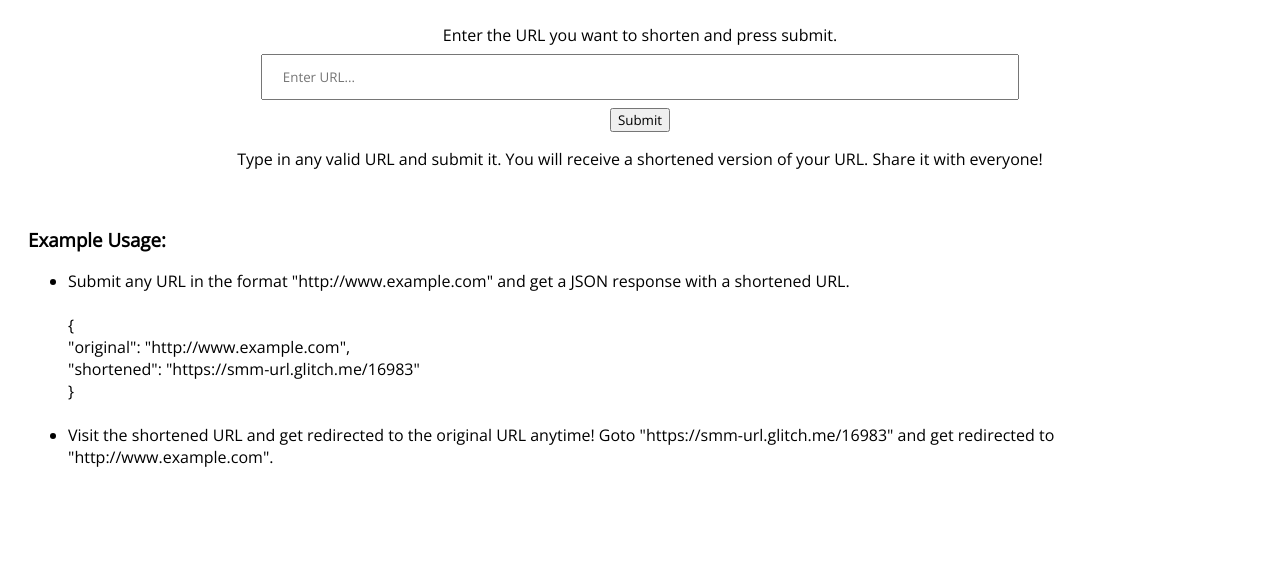
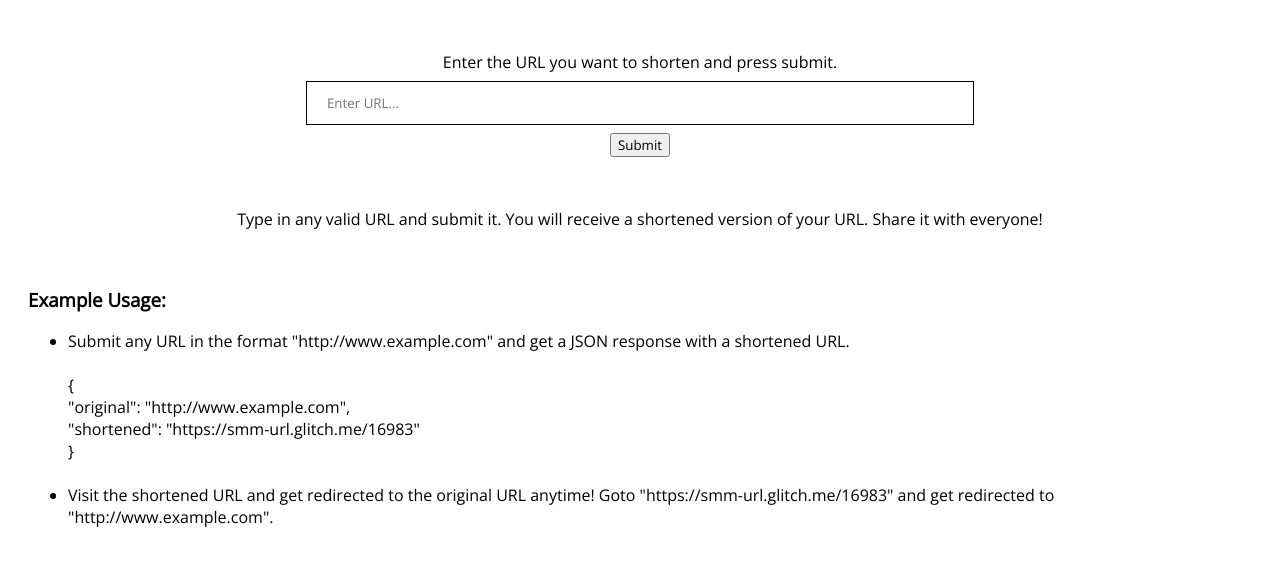
Before and after one commit to sadabmm/url-shortener, a website: page public/index.html in a window 1280 px wide. Shown: the part 92-658 px from the top of the page. Drawn offline with nearby package versions, Linux system fonts and the light colour scheme; a web font is replaced by a local one.

Commit message:
Style Updated

```diff
--- a/public/style.css
+++ b/public/style.css
@@ -1,7 +1,7 @@
 .grid {
   display: grid;
   grid-template-columns: 20% 20% 20% 20% 20%;
-  grid-template-rows: 1fr 1fr 4fr;
+  grid-template-rows: 0.5fr 1.5fr 3fr;
 }
 
 .container {
@@ -27,16 +27,25 @@
     align-content: center;
     justify-content: center;
     grid-area: 2/2/2/5;
+    margin: 8px 8px;
 }
 
 input[type=text] {
-    width: 100%;
+    width: 90%;
     padding: 12px 20px;
     margin: 8px 0;
     box-sizing: border-box;
+    border: thin solid black;
 }
 
-.label, .submitBtn{
+.submitBtn{
+    text-align: center;
+    font-family: "Open Sans", sans-serif;
+    margin-left: 30px;
+    margin-right: 30px;
+}
+
+.label {
     text-align: center;
     font-family: "Open Sans", sans-serif;
 }
```
